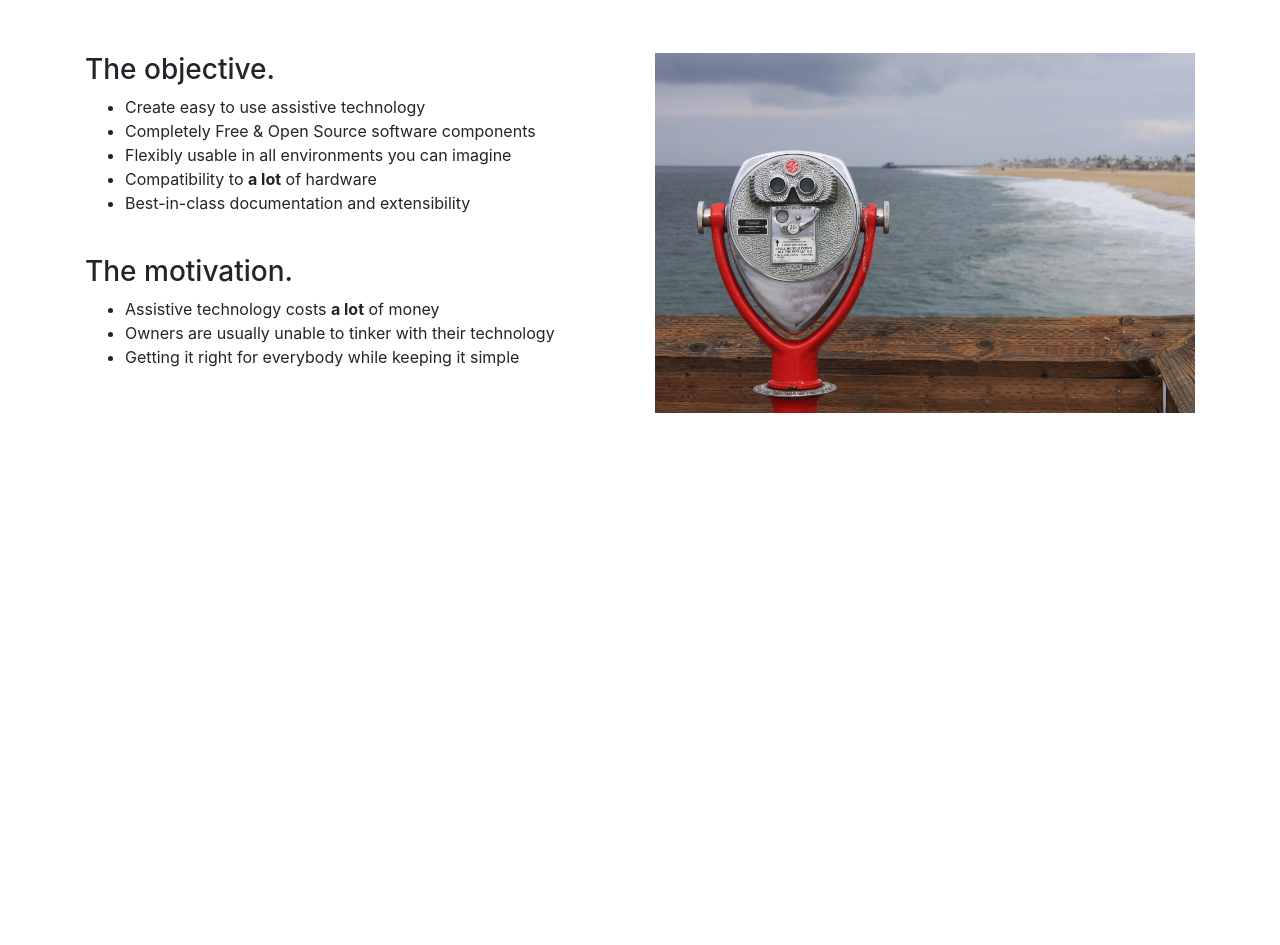
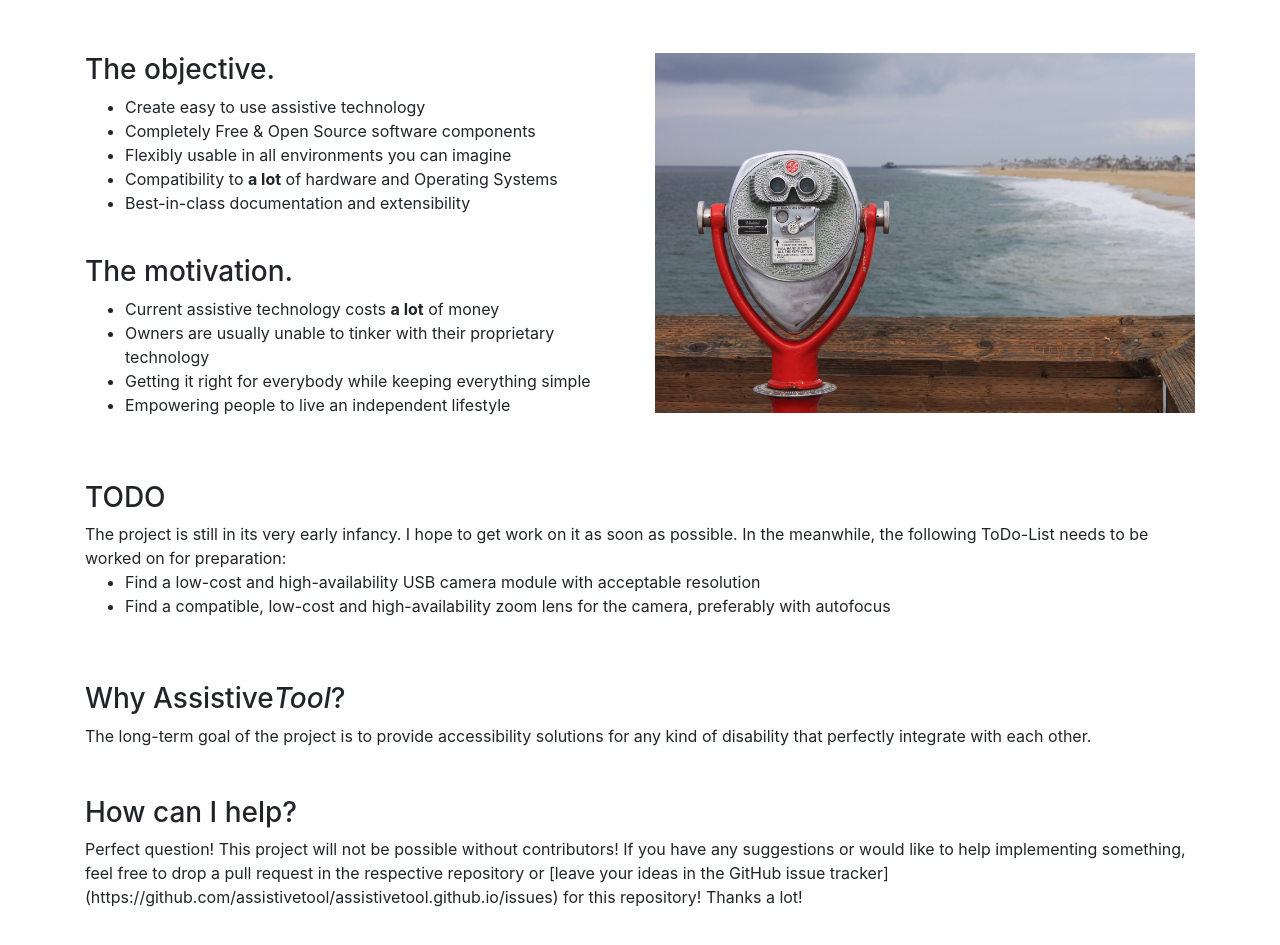
Before and after one commit to assistivetool/assistivetool.github.io, a plain HTML site: page index.html in a window 1280 px wide. Shown: the part 145-1090 px from the top of the page. Before the commit the page ends 800 px from the top, so only its background shows below. Drawn offline with nearby package versions, Linux system fonts and the light colour scheme.

Commit message:
Add todo and more information on the project

```diff
--- a/index.html
+++ b/index.html
@@ -26,15 +26,16 @@
                     <li>Create easy to use assistive technology</li>
                     <li>Completely Free & Open Source software components</li>
                     <li>Flexibly usable in all environments you can imagine</li>
-                    <li>Compatibility to <b>a lot</b> of hardware</li>
+                    <li>Compatibility to <b>a lot</b> of hardware and Operating Systems</li>
                     <li>Best-in-class documentation and extensibility</li>
                 </ul>
                 <br>
                 <h3>The motivation.</h3>
                 <ul>
-                    <li>Assistive technology costs <b>a lot</b> of money</li>
-                    <li>Owners are usually unable to tinker with their technology</li>
-                    <li>Getting it right for everybody while keeping it simple</li>
+                    <li>Current assistive technology costs <b>a lot</b> of money</li>
+                    <li>Owners are usually unable to tinker with their proprietary technology</li>
+                    <li>Getting it right for everybody while keeping everything simple</li>
+                    <li>Empowering people to live an independent lifestyle</li>
                 </ul>
             </div>
             <div class="col">
@@ -42,6 +43,34 @@
             </div>
         </div>
 
+        <br><br>
+
+        <div>
+            <h3>TODO</h3>
+            The project is still in its very early infancy. I hope to get work on it as soon as possible. In the meanwhile, the following ToDo-List needs to be worked on for preparation:
+            <br>
+            <ul>
+                <li>Find a low-cost and high-availability USB camera module with acceptable resolution</li>
+                <li>Find a compatible, low-cost and high-availability zoom lens for the camera, preferably with autofocus</li>
+            </ul>
+        </div>
+
+        <br><br>
+
+        <div>
+            <h3>Why Assistive<i>Tool</i>?</h3>
+            The long-term goal of the project is to provide accessibility solutions for any kind of disability that perfectly integrate with each other.
+        </div>
+
+        <br><br>
+
+        <div>
+            <h3>How can I help?</h3>
+            Perfect question! This project will not be possible without contributors! If you have any suggestions or would like to help implementing something, feel free to drop a pull request in the respective repository or [leave your ideas in the GitHub issue tracker](https://github.com/assistivetool/assistivetool.github.io/issues) for this repository! Thanks a lot!
+        </div>
+
+        <br><br>
+
     </div>
 
 </body>
```
